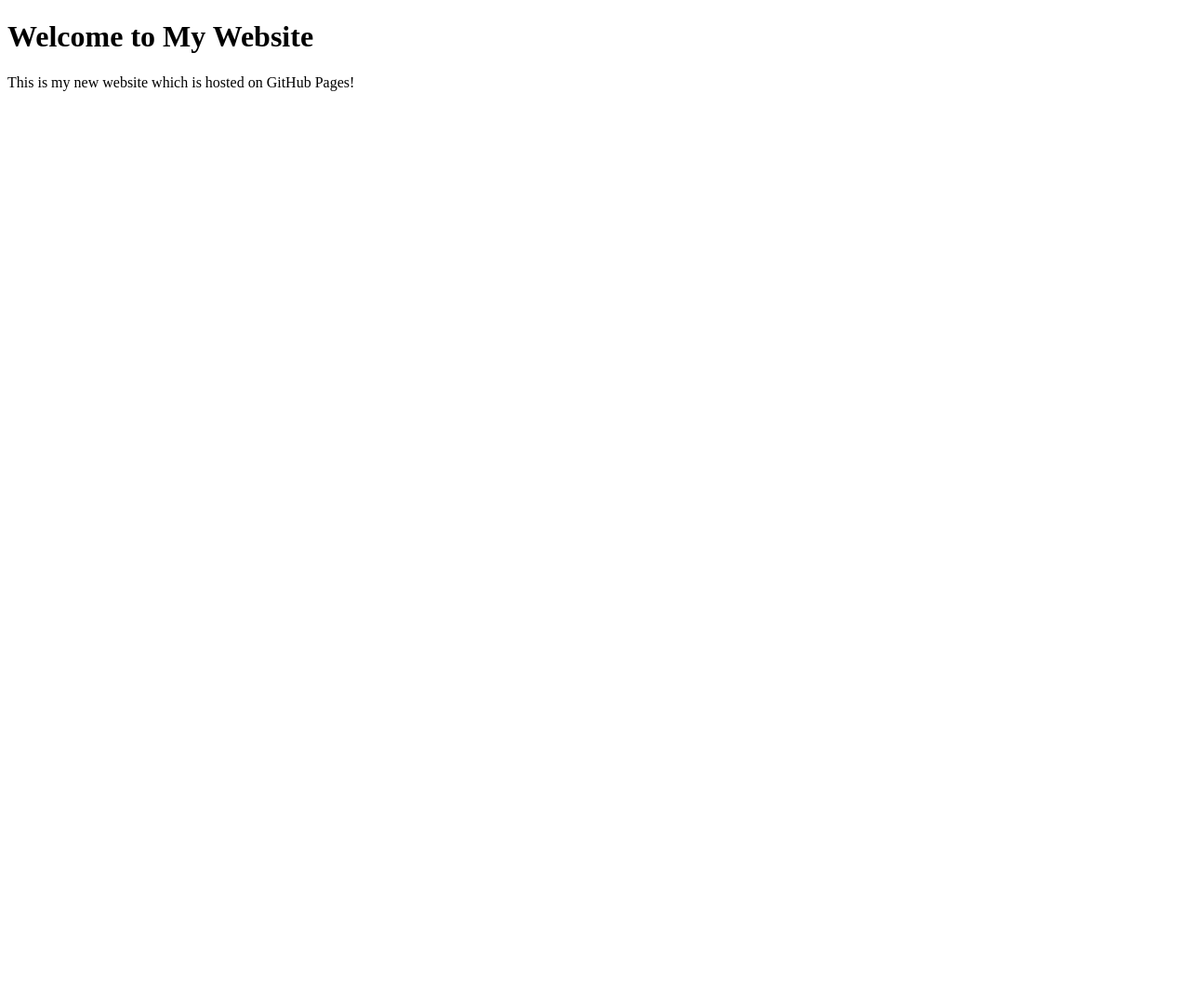
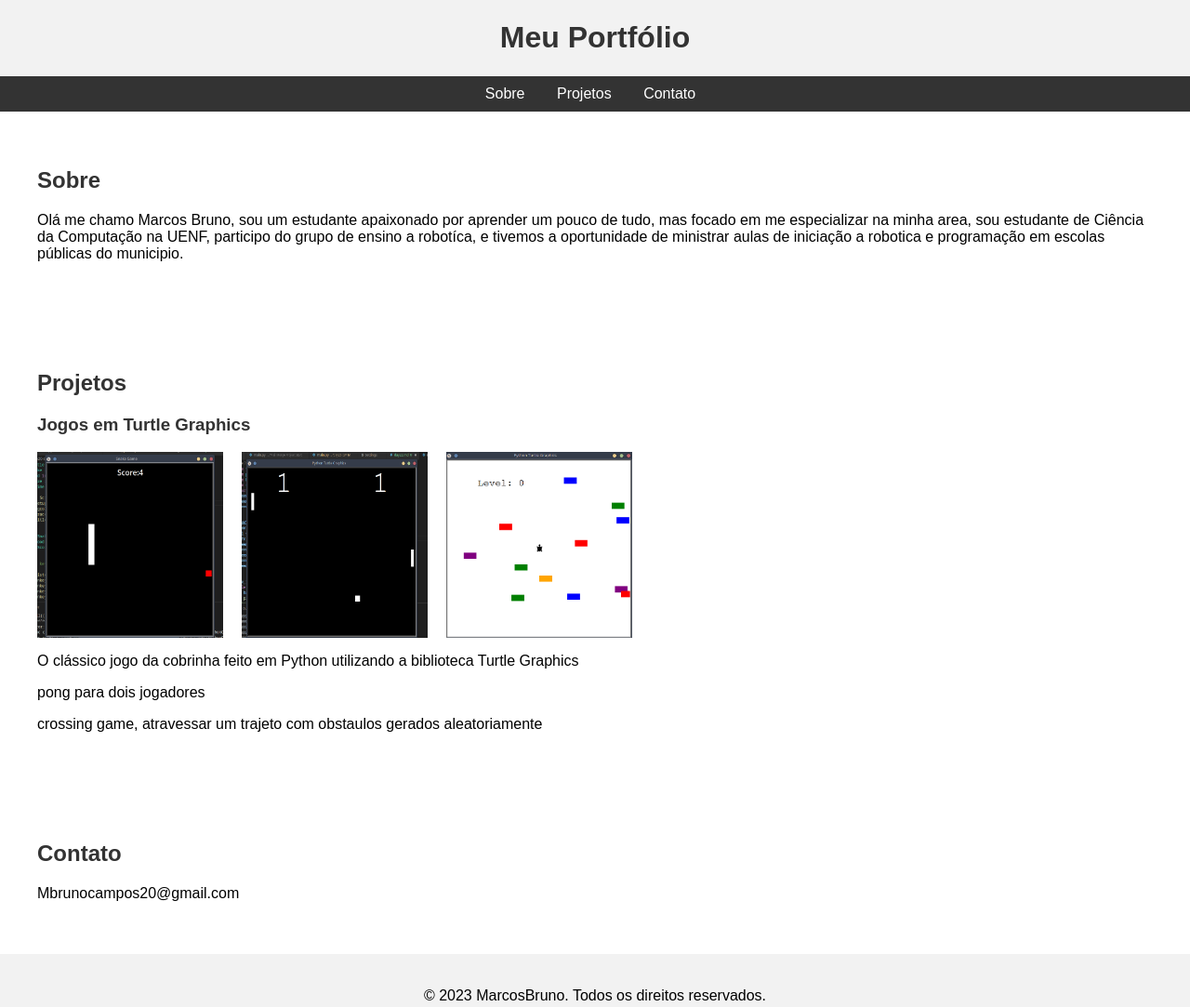
Before and after one commit to MarcosBrun0/MarcosBrun0.github.io, a plain HTML site: page index.html in a window 1280 px wide. Shown: the whole page at 93% size. Before the commit the page ends 800 px from the top, so only its background shows below. Drawn offline with Linux system fonts and the light colour scheme.

Commit message:
prototipo

```diff
--- a/index.html
+++ b/index.html
@@ -1,15 +1,59 @@
 <!DOCTYPE html>
-<html lang="en">
+<html lang="pt-br">
 <head>
   <meta charset="UTF-8">
   <meta name="viewport" content="width=device-width, initial-scale=1.0">
-    <meta http-equiv="X-UA-Compatible" content="ie=edge">
-    <title>My Website</title>
+  <title>Meu Portfólio</title>
+  <link rel="stylesheet" href="style.css">
 </head>
 <body>
-    <main>
-        <h1>Welcome to My Website</h1>
-        <p>This is my new website which is hosted on GitHub Pages!</p>
-    </main>
+  <header>
+    <h1>Meu Portfólio</h1>
+  </header>
+
+  <nav>
+    <ul>
+      <li><a href="#sobre">Sobre</a></li>
+      <li><a href="#projetos">Projetos</a></li>
+      <li><a href="#contato">Contato</a></li>
+    </ul>
+  </nav>
+
+  <section id="sobre">
+    <h2>Sobre</h2>
+    <p>Olá me chamo Marcos Bruno, sou um estudante apaixonado por aprender um pouco de tudo, mas focado em me especializar na minha
+       area, sou estudante de Ciência da Computação na UENF, participo do grupo de ensino a robotíca,
+       e tivemos a oportunidade de ministrar aulas de iniciação a robotica e programação em escolas públicas do municipio.</p>
+  </section>
+
+  <section id="projetos">
+    <h2>Projetos</h2>
+    <div class="projeto">
+      <h3>Jogos em Turtle Graphics</h3>
+
+      <div class="Projetos">
+
+      <img src="snake.png" alt="">
+
+      <img src="pong.png" alt="">
+
+      <img src="Crossing_game.png" alt="">
+
+  </div>
+  <p>O clássico jogo da cobrinha feito em Python utilizando a biblioteca Turtle Graphics </p>
+  <p>pong para dois jogadores</p>
+  <p>crossing game, atravessar um trajeto com obstaulos gerados aleatoriamente</p>
+</div>
+    <!-- Adicione mais projetos conforme necessário -->
+  </section>
+
+  <section id="contato">
+    <h2>Contato</h2>
+    <p>Mbrunocampos20@gmail.com</p>
+  </section>
+
+  <footer>
+    <p>&copy; 2023 MarcosBruno. Todos os direitos reservados.</p>
+  </footer>
 </body>
 </html>
--- /dev/null
+++ b/style.css
@@ -0,0 +1,72 @@
+/* Estilos gerais */
+body {
+    font-family: Arial, sans-serif;
+    margin: 0;
+    padding: 0;
+
+  }
+
+  img{
+    height: 200px;
+    width: 200px;
+    text-align: center;
+  }
+
+  h1, h2, h3 {
+    color: #333;
+  }
+
+  a {
+    text-decoration: none;
+  }
+
+  /* Estilos do cabeçalho */
+  header {
+    background-color: #f2f2f2;
+    padding: 1px;
+    text-align: center;
+  }
+
+  /* Estilos da navegação */
+  nav ul {
+    list-style-type: none;
+    margin: 0;
+    padding: 0;
+    background-color: #333;
+    text-align: center;
+  }
+
+  nav ul li {
+    display: inline-block;
+    margin-right: 10px;
+  }
+
+  nav ul li a {
+    display: block;
+    padding: 10px;
+    color: #fff;
+  }
+
+  nav ul li a:hover {
+    background-color: #666;
+  }
+
+  /* Estilos das seções */
+  section {
+    padding: 40px;
+  }
+
+  .Projetos{
+    align-items: center;
+    display:flex;
+
+    gap: 20px;
+
+    }
+
+  /* Estilos do rodapé */
+  footer {
+    background-color: #f2f2f2;
+    padding: 20px;
+    text-align: center;
+  }
```
Also changed, not shown: Crossing_game.png (added), pong.png (added), snake.png (added). Lines whose indentation alone changed are shown as unchanged.
